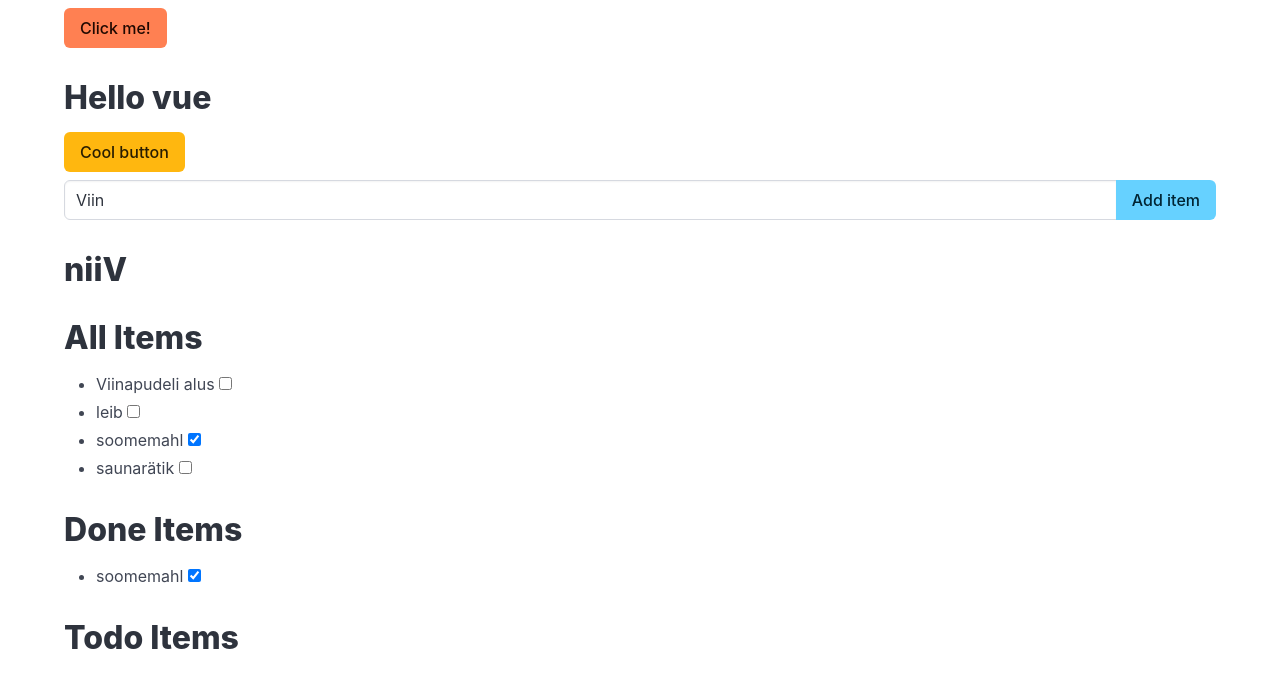
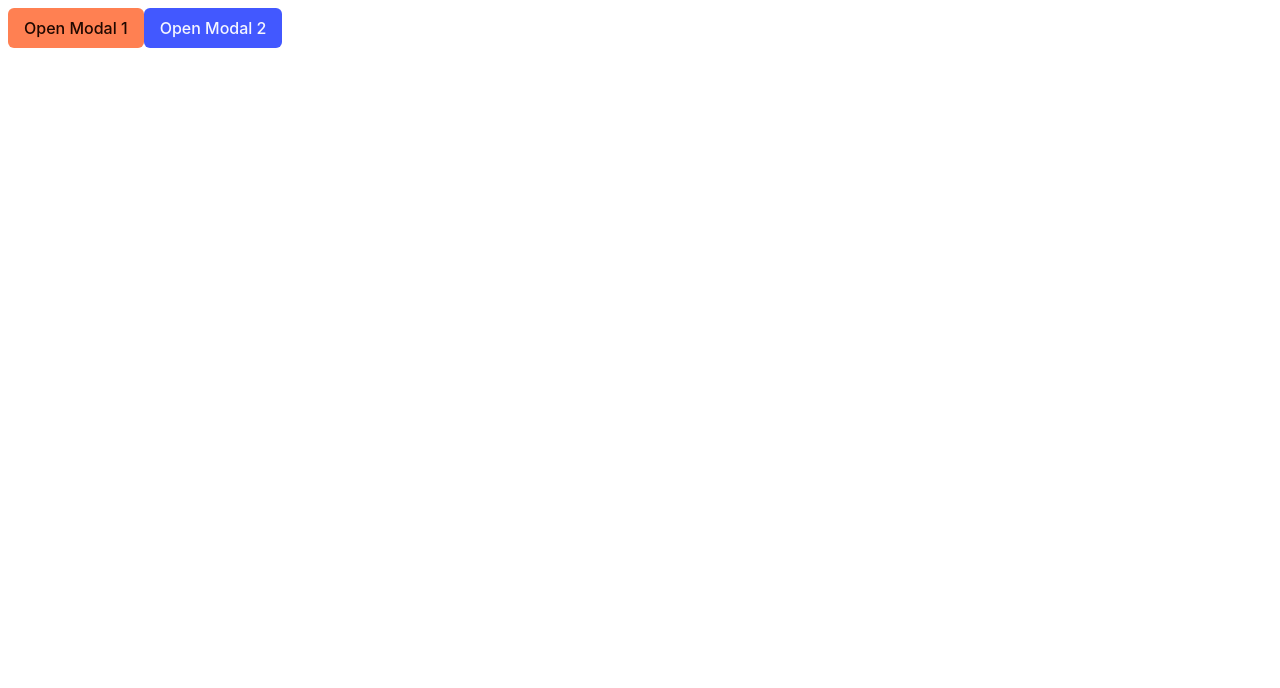
Before and after one commit to HukSam1/learnjs, a JavaScript app: page / in a window 1280 px wide. Shown: the top 688 px of the page. Built offline with nearby package versions, Linux system fonts and the light colour scheme.

Commit message:
Add Modal examples

```diff
--- a/src/App.vue
+++ b/src/App.vue
@@ -1,56 +1,21 @@
 <script setup>
-import { computed, ref } from "vue";
-import itemList from "./itemList.vue";
+import { ref } from 'vue';
+import Modal from './components/Modal.vue';
 
-let message = ref("Hello vue");
-let isDanger = ref(false);
-let newItem = ref('Viin');
-let i = 0;
-let items = ref([
-    {id: i++, name: 'Viinapudeli alus', isDone: false},
-    {id: i++, name: 'leib', isDone: false},
-    {id: i++, name: 'soomemahl', isDone: true},
-    {id: i++, name: 'saunarätik', isDone: false},
-]);
 
-function add(){
-    if(newItem.value.trim() !== ''){
-    items.value.push({id: i++, name: newItem.value, isDone: false});
-    }
-    newItem.value = '';
-}
-
-let doneItems = computed(() => items.value.filter(item => item.isDone));
-let toDoItems = computed(() => items.value.filter(item => !item.isDone));
-
+let modal1Active = ref(false);
+let modal2Active = ref(false);
 </script>
 
+
 <template>
-  <div class="container mt-2">
+  <div class="container mt-2 ml-2">
     <div class="content">
-      <button class="button is-primary" @click="message = 'Hello VM24'">Click me!</button>
-      <h1>{{ message }}</h1>
-      <button class="button" :class="{ 'is-danger': isDanger, 'is-warning': !isDanger }"
-        @click="isDanger = !isDanger">Cool button</button>
+<button class="button is-primary" @click="modal1Active = true">Open Modal 1</button>
+<button class="button is-link" @click="modal2Active = true">Open Modal 2</button>
 
-
-      <div class="field has-addons mt-2">
-        <div class="control is-expanded">
-          <input v-model="newItem" @keydown.enter="add" class="input" type="text" placeholder="Add item" >
-        </div>
-        <div class="control">
-          <button class="button is-info" @click="items.push(newItem)">
-            Add item
-            </button>
-        </div>
-      </div>
-      <h1>{{ newItem.split('').reverse().join('') }}</h1>
-
-
-
-          <itemList :items="items" title="All Items"></itemList>
-          <itemList :items="doneItems" title="Done Items"></itemList>
-          <itemList :items="toDoitems" title="Todo Items"></itemList>
+   <Modal :active="modal1Active" @close="modal1Active = false" url="https://picsum.photos/1280/960?random=1"></Modal>
+   <Modal :active="modal2Active" @close="modal2Active = false" url="https://picsum.photos/1280/960?random=2"></Modal>
     </div>
   </div>
 </template>
--- /dev/null
+++ b/src/components/Modal.vue
@@ -0,0 +1,14 @@
+<script setup>
+defineProps(['active', 'url']);
+</script>
+<template>
+          <div class="modal" :class="{'is-active': active }">
+  <div class="modal-background" @click="$emit('close')"></div>
+  <div class="modal-content">
+    <p class="image is-4by3">
+      <img :src="url" alt="">
+    </p>
+  </div>
+  <button class="modal-close is-large" aria-label="close" @click="$emit('close')"></button>
+</div>
+</template>
```
Also changed, not shown: src/pages/Todo.vue (added, +56 -0 lines), src/components/itemList.vue (renamed from src/itemList.vue).
